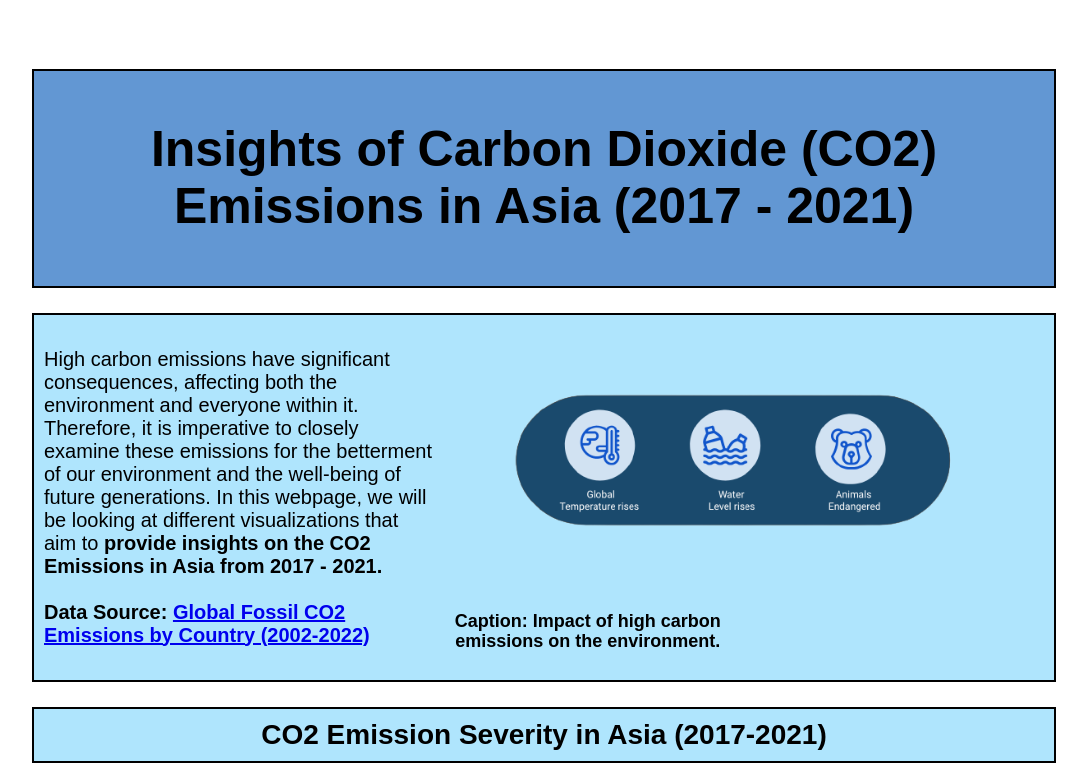
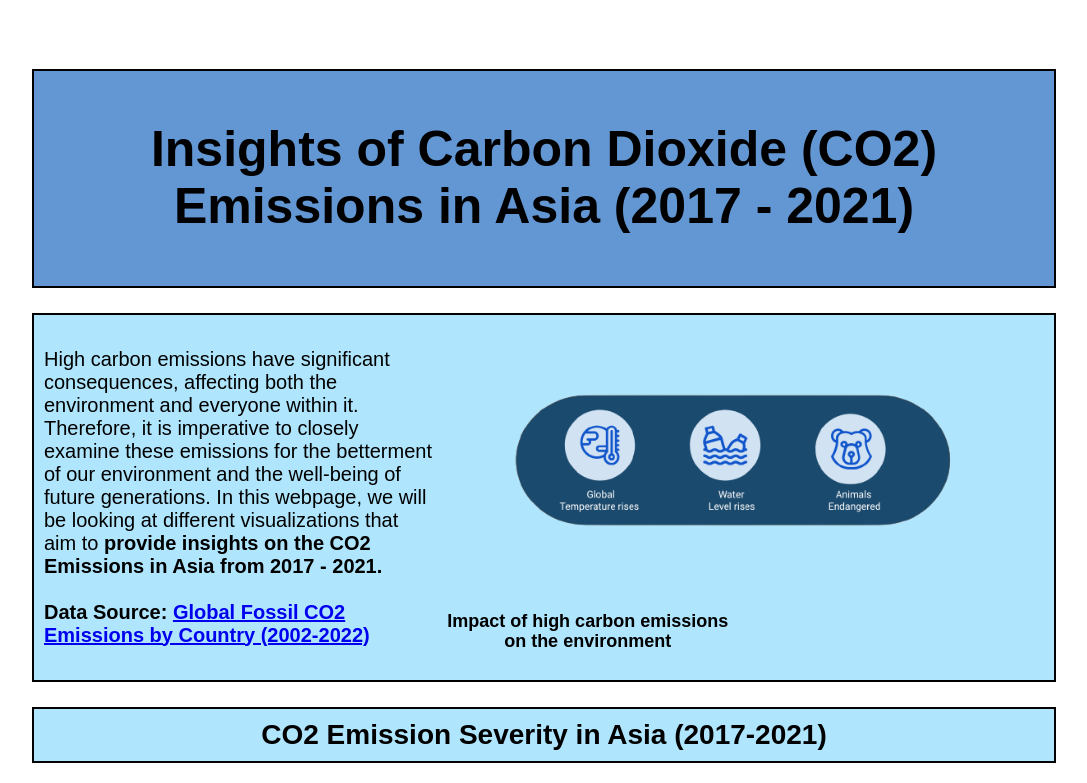
Before and after one commit to deslliew/dva2, a plain HTML site: page index.html in a window 1280 px wide. Shown: the top 783 px of the page, without its empty margins (116-1203 px from the left). Drawn offline with nearby package versions, Linux system fonts and the light colour scheme; a script that the page names is missing.

Commit message:
Update index.html

```diff
--- a/index.html
+++ b/index.html
@@ -55,8 +55,10 @@
                 </h3>
             </div>
             <div style="width: 50%;">
+              <div style="text-align: center;">
                 <img src="./gw.png" alt="Effects of High CO2 Emission" width="210%" height="auto">
-                <figcaption>Caption: Impact of high carbon emissions on the environment.</figcaption>
+                <figcaption><b>Impact of high carbon emissions on the environment</b></figcaption>
+              </div>
             </div>
         </div>
     </div>
```
